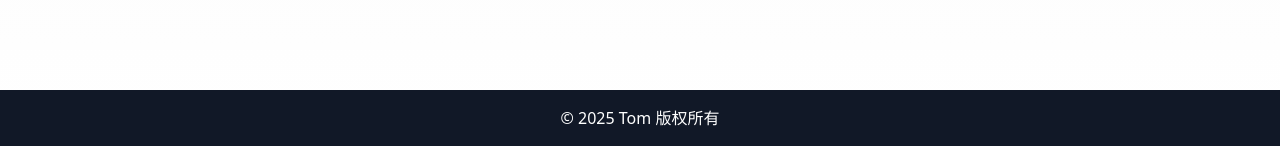
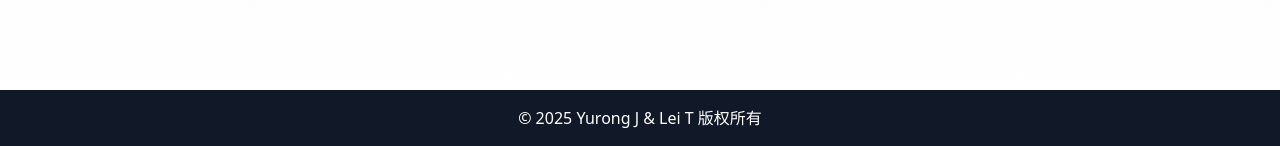
Before and after one commit to tomlay0520/karate_comp, a Flask app: page / in a window 1280 px wide. Shown: the part 654-800 px from the top of the page. Run offline with Flask 3, Linux system fonts and the light colour scheme; some libraries are stand-ins or nearby versions.

Commit message:
Copyright
Yurong J with Lei T

```diff
--- a/templates/ibko.html
+++ b/templates/ibko.html
@@ -29,7 +29,7 @@
     </main>
     <footer class="bg-gray-900 text-white py-4">
         <div class="container mx-auto px-4 text-center">
-            <p>© 2025 Tom 版权所有</p>
+            <p>© 2025 Yurong J & Lei T 版权所有</p>
         </div>
     </footer>
 </body>
--- a/templates/index.html
+++ b/templates/index.html
@@ -41,7 +41,7 @@
     </main>
     <footer class="bg-gray-900 text-white py-4">
         <div class="container mx-auto px-4 text-center">
-            <p>© 2025 Tom 版权所有</p>
+            <p>© 2025 Yurong J & Lei T 版权所有</p>
         </div>
     </footer>
 </body>
--- a/templates/school.html
+++ b/templates/school.html
@@ -89,7 +89,7 @@
     </main>
     <footer class="bg-gray-900 text-white py-4">
         <div class="container mx-auto px-4 text-center">
-            <p>© 2025 Tom 版权所有</p>
+            <p>© 2025 Yurong J & Lei T 版权所有</p>
         </div>
     </footer>
 </body>
--- a/templates/stu_generate_matching.html
+++ b/templates/stu_generate_matching.html
@@ -42,7 +42,7 @@
     </main>
     <footer class="bg-gray-900 text-white py-4">
         <div class="container mx-auto px-4 text-center">
-            <p>© Tom 版权所有</p>
+            <p>© 2025 Yurong J & Lei T 版权所有</p>
         </div>
     </footer>
 </body>
--- a/templates/upload.html
+++ b/templates/upload.html
@@ -64,7 +64,7 @@
     <!-- Footer -->
     <footer class="bg-gray-900 text-white py-4">
         <div class="container mx-auto px-4 text-center">
-            <p>&copy; 2025 空手道比赛管理系统</p>
+            <p>&copy;© 2025 Yurong J & Lei T 版权所有</p>
         </div>
     </footer>
 </body>
```
